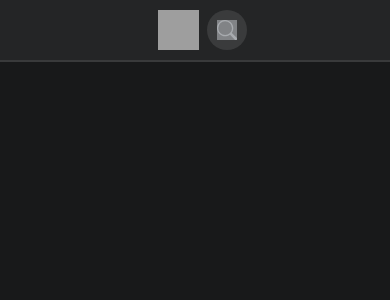
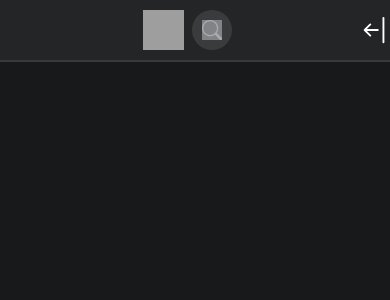
Before and after one commit to Alroyfernz/Facebook-mern, a React (Create React App) app in the folder client/: page / in a window 390 px wide. Shown: the top 300 px of the page. Built offline with nearby package versions, Linux system fonts and the light colour scheme; grey boxes are pictures that could not be loaded.

Commit message:
navbar responsiveness done

```diff
--- a/client/src/components/Homeheader.js
+++ b/client/src/components/Homeheader.js
@@ -3,11 +3,12 @@ import { Link } from "react-router-dom";
 import "./homeheader.css";
 
 import { AiFillCaretDown } from "react-icons/ai";
-import { BsGrid3X3Gap } from "react-icons/bs";
+import { BsArrowBarLeft, BsArrowBarRight, BsGrid3X3Gap } from "react-icons/bs";
 import { BsSearch } from "react-icons/bs";
 import { BiArrowBack } from "react-icons/bi";
 import { Avatar } from "@material-ui/core";
 const Homeheader = ({ selected }) => {
+  const [toggle, setToggle] = useState(false);
   const [users, setUsers] = useState([]);
   const user = null;
   const [searchTerm, setSearchTerm] = useState("");
@@ -128,7 +129,14 @@ const Homeheader = ({ selected }) => {
           </svg>
         </div>
       </div>
-      <div class="homeHeader__otherIcons">
+      <div
+        className={
+          toggle === true
+            ? "homeHeader__otherIcons open"
+            : "homeHeader__otherIcons"
+        }
+        // className="homeHeader__otherIcons"
+      >
         <div class="round profile">
           <a href="#">
             <Avatar className="ProfileAvatar" src="" />
@@ -290,6 +298,18 @@ const Homeheader = ({ selected }) => {
           </div>
         </div>
       </div>
+      <div
+        className="toggle_open"
+        onClick={() => {
+          setToggle(!toggle);
+        }}
+      >
+        {toggle ? (
+          <BsArrowBarRight className="togglebar" />
+        ) : (
+          <BsArrowBarLeft className="togglebar" />
+        )}
+      </div>
     </div>
   );
 };
--- a/client/src/components/homeheader.css
+++ b/client/src/components/homeheader.css
@@ -70,7 +70,9 @@
     margin-left: 12px;
     margin-top: 12px;
   }
-
+  .toggle_open,.toggle_close{
+      display: none;
+  }
   .selected {
     fill: #2d88ff !important;
   }
@@ -170,8 +172,56 @@
   }
 
   @media screen and (max-width: 600px) {
-    .homeHeader__otherIcons, .market, .groups,.homeHeader__pages {
+    .market, .groups,.homeHeader__pages {
       display: none;
+    }
+
+    .homeHeader__otherIcons{
+
+      display:none;
+    }
+    .toggle_open{
+        display: block;
+        display: flex;
+        justify-content: center;
+        align-items: center;
+    }
+    .togglebar{
+        color: #fff;
+        font-size: 30px;
+
+    }
+    .homeHeader__otherIcons.open{
+
+        /* transform: translateX(0);
+       opacity: 1; */
+       transition:transform 0.3s ease-in-out;
+        transition: 0.3s all  ease-in;
+        display: flex;
+        align-items: center;
+        justify-content: center;
+        flex-direction: column;
+        position:absolute;
+        width: 100px;
+        top: 63px;
+       height: 250px;
+        background-color:#242526;
+      right:0;
+        margin: unset;
+    }
+    .homeHeader__otherIcons.open>.round{
+        width: 50px;;
+        height:50px;
+        display: flex;
+        align-items: center;
+        justify-content: center;
+      margin:5px !important;
+    }
+    .round.profile{
+        display: block !important;
+    }
+    .round.profile>a>p{
+        display: none;
     }
 
     .homeHeaderLogoAndSearch{
@@ -575,8 +625,8 @@
   }
 
   @media screen and (max-width: 1280px) {
-    .round.profile {
+    /* .round.profile {
       display: none !important;
       flex-direction: row !important;
-    }
+    } */
   }
```
